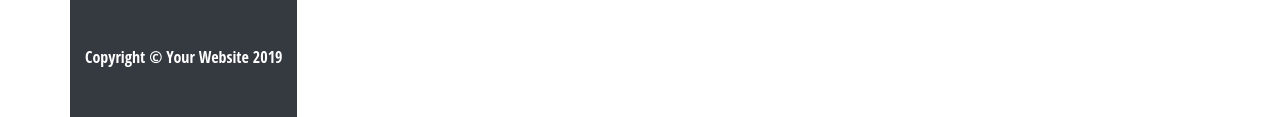
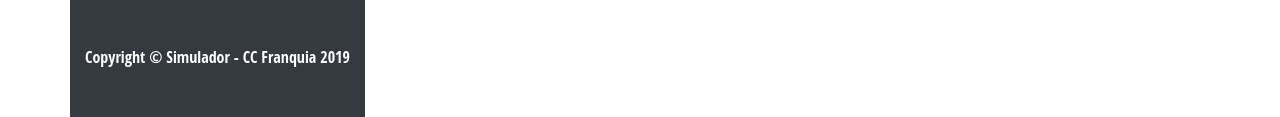
Before and after one commit to Estagio-Danillo/simulador, a website: page index.html in a window 1280 px wide. Shown: the part 1711-1828 px from the top of the page. Drawn offline with Linux system fonts and the light colour scheme.

Commit message:
Mudança de copyright

```diff
--- a/index.html
+++ b/index.html
@@ -187,7 +187,7 @@
   <!-- Footer -->
   <footer class="py-5 bg-dark">
     <div class="container">
-      <p class="m-0 text-center text-white">Copyright &copy; Your Website 2019</p>
+      <p class="m-0 text-center text-white">Copyright &copy; Simulador - CC Franquia 2019</p>
     </div>
     <!-- /.container -->
   </footer>
```
